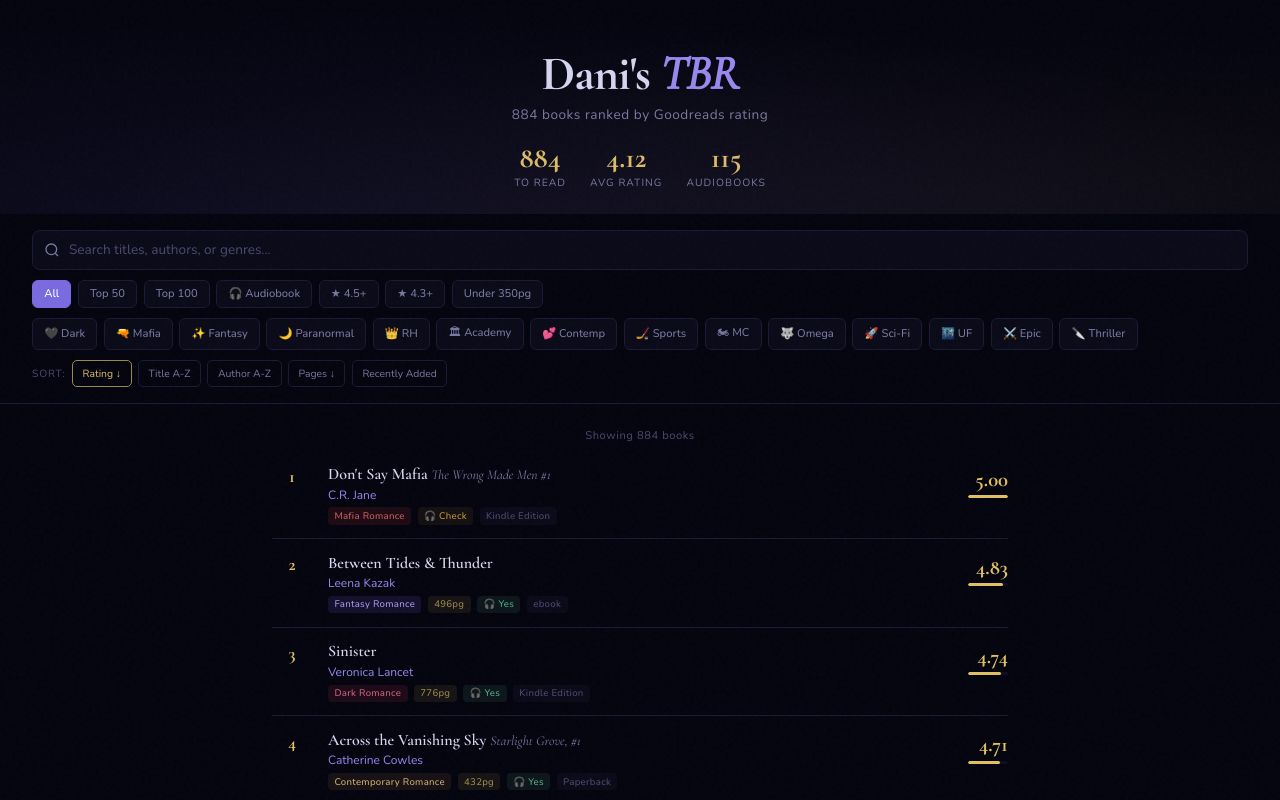
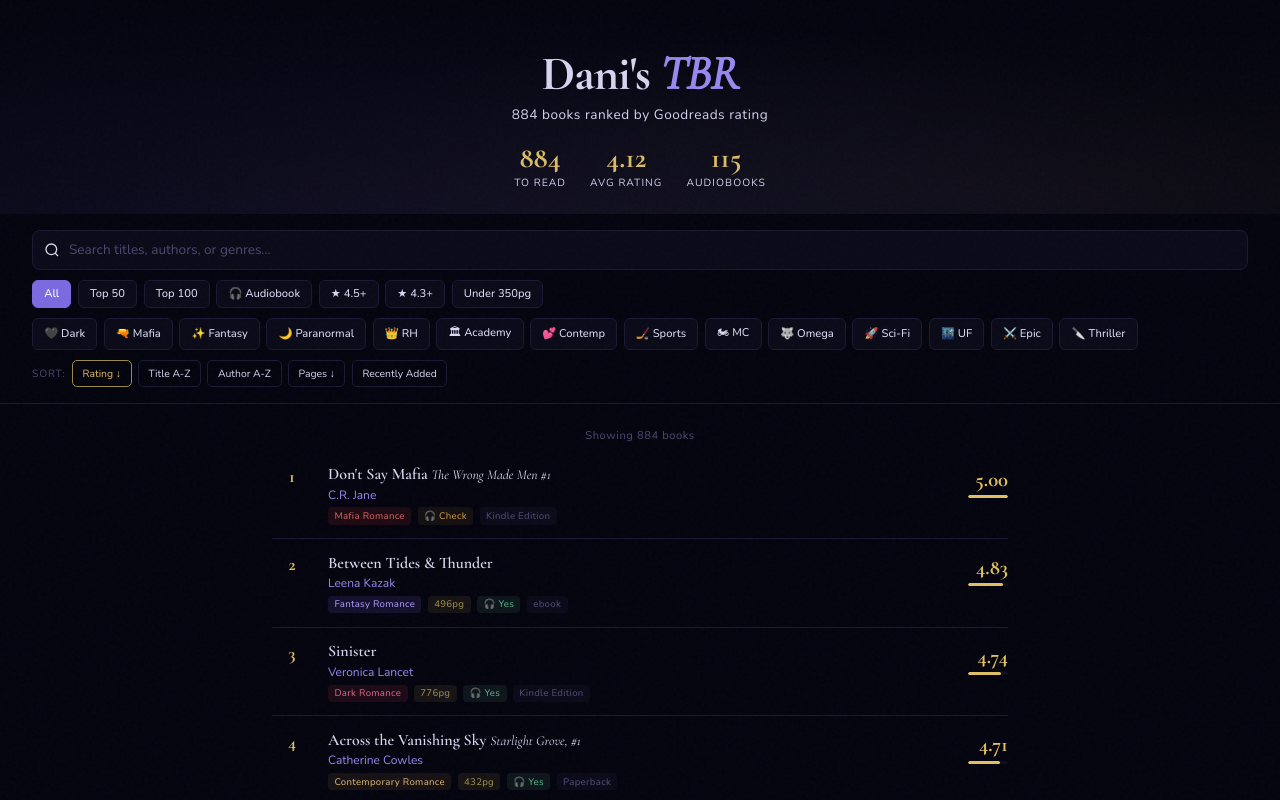
Before and after one commit to dnkemper/tbr-github-pages, a plain HTML site: page index.html in a window 1280 px wide. Shown: the top 800 px of the page. Drawn offline with nearby package versions, Linux system fonts and the light colour scheme.

Commit message:
tweak color

```diff
--- a/index.html
+++ b/index.html
@@ -20,7 +20,7 @@
 :root{
   --bg:#04040f;--surface:#0a0a18;--surface2:#0e0e20;--border:#1a1a34;
   --violet:#7a6ae0;--violet-light:#9888f0;--gold:#e0c060;--gold-dim:#9a8a4a;
-  --text:#d8d8f0;--text-dim:#7878a0;--text-faint:#4a4a70;
+  --text:#d8d8f0;--text-dim:#d8d8f0;--text-faint:#4a4a70;
   --green:#50b088;--amber:#c4943a;
 }
 body{background:var(--bg);color:var(--text);font-family:'Nunito',system-ui,sans-serif;min-height:100vh;-webkit-font-smoothing:antialiased;padding-top:env(safe-area-inset-top);padding-bottom:env(safe-area-inset-bottom)}
```
